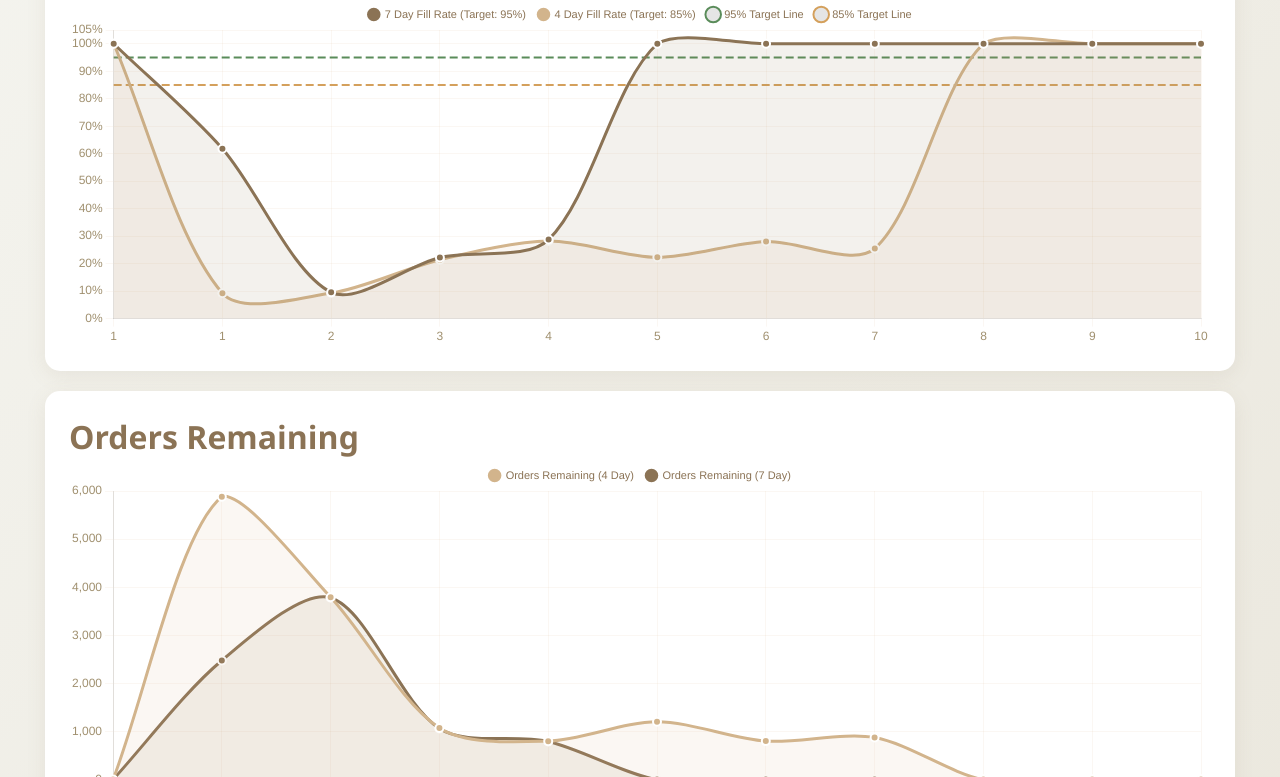
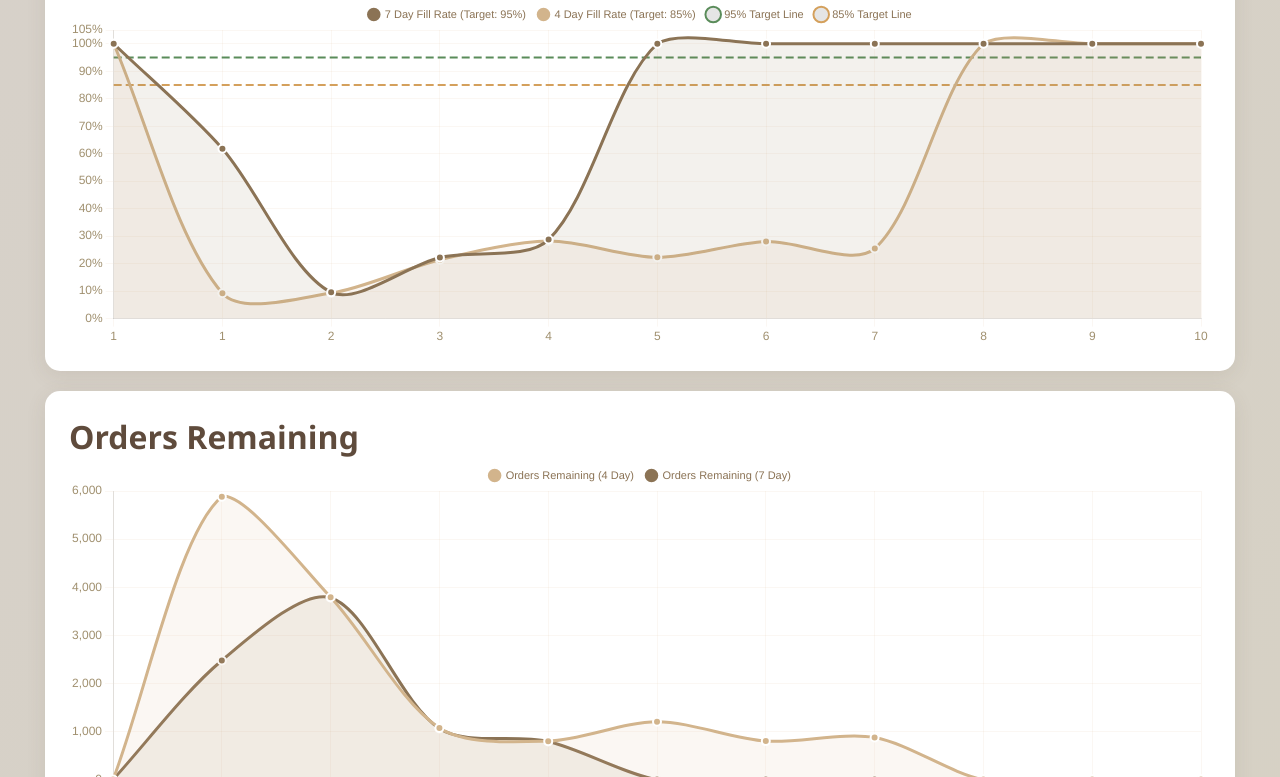
Before and after one commit to hhowell116/RCO-Metrics, a plain HTML site: page fulfillment.html in a window 1280 px wide. Shown: the part 387-1164 px from the top of the page. Drawn offline with nearby package versions, Linux system fonts and the light colour scheme.

Commit message:
Update main.css

```diff
--- a/main.css
+++ b/main.css
@@ -1,50 +1,67 @@
-
 /* RCO Metrics - Shared Styles & Unified Color Palette */
 
 /* ========================================
-   CSS VARIABLES - Tan Color Scheme
+   CSS VARIABLES - RCO Brand Color Scheme
    ======================================== */
 :root {
-  /* Primary Tan Colors */
-  --tan-light: #d2b48c;
-  --tan-medium: #c4a57b;
-  --tan-dark: #8b7355;
-  --tan-darker: #a0906f;
+  /* Core Brand Colors */
+  --tan-light: #BD9979;        /* Soft Camel - buttons, accents */
+  --tan-medium: #AB9071;       /* Warm Tan - secondary buttons */
+  --tan-dark: #5F4B3C;         /* Deep Brown - primary headings */
+  --tan-darker: #8D8173;       /* Muted Taupe - subheadings */
 
-  /* Background Gradients */
-  --bg-gradient-start: #f5f5f0;
-  --bg-gradient-end: #e8e4d9;
+  /* Background Neutrals */
+  --bg-gradient-start: #D7D1CA; /* Warm Light Beige */
+  --bg-gradient-end: #D6D1C3;   /* Soft Stone */
 
-  /* Card Backgrounds */
+  /* Card Backgrounds - Now with Clay Brown variation */
   --card-bg-start: #ffffff;
-  --card-bg-end: #faf8f5;
+  --card-bg-end: #D7D1CA;       /* Warm Light Beige for card gradient end */
+  --card-bg-alt: #E8DDD4;       /* Lighter Clay Brown for alternate cards */
 
-  /* Header Backgrounds */
+  /* Header Backgrounds - Using Blue-Gray for depth */
   --header-bg-start: #ffffff;
-  --header-bg-end: #f5f0e8;
+  --header-bg-end: #D6D1C3;     /* Soft Stone */
+  --header-dark: #393D46;       /* Blue-Gray for dark headers */
 
-  /* Medal Colors */
-  --gold: #ffd700;
-  --silver: #c0c0c0;
-  --bronze: #cd7f32;
+  /* Text Colors */
+  --text-primary: #5F4B3C;      /* Deep Brown for main text */
+  --text-secondary: #8D8173;    /* Muted Taupe for secondary text */
+  --text-dark: #25282A;         /* Charcoal for high contrast */
 
-  /* Status Colors */
-  --rate-excellent: #5a8c5a;
-  --rate-good: #7ca87c;
-  --rate-warning: #d4a05c;
-  --rate-poor: #c67b7b;
+  /* Supporting Earth Tones (INTEGRATED) */
+  --clay-brown: #B08979;        /* Clay Brown - warm alternative accent */
+  --olive-green: #4D4933;       /* Olive Green - nature/success states */
+  --blue-gray: #393D46;         /* Blue-Gray - cool alternative dark */
+  --plum-accent: #492426;       /* Deep Plum - rich accent, seasonal */
+  --light-gray: #AAA0A1;        /* Light Gray for subtle elements */
+
+  /* Border Colors (adjusted for new palette) */
+  --border-light: rgba(189, 153, 121, 0.15);  /* Based on Soft Camel */
+  --border-medium: rgba(189, 153, 121, 0.3);
+  --border-dark: rgba(77, 73, 51, 0.2);       /* Olive Green borders */
+
+  /* Medal/Ranking Colors (Using Supporting Tones) */
+  --gold: #BD9979;             /* Soft Camel */
+  --silver: #AAA0A1;           /* Light Gray */
+  --bronze: #B08979;           /* Clay Brown */
+
+  /* Status Colors (Enhanced with Supporting Tones) */
+  --rate-excellent: #4D4933;   /* Olive Green for excellent */
+  --rate-good: #5a8c5a;        /* Keep existing green */
+  --rate-warning: #B08979;     /* Clay Brown for warnings */
+  --rate-poor: #492426;        /* Deep Plum for poor */
 
   /* Neutral Colors */
-  --text-primary: #6b5d4f;
-  --text-secondary: #b8a68f;
-  --border-light: rgba(210, 180, 140, 0.15);
-  --border-medium: rgba(210, 180, 140, 0.3);
+  --border-light-alt: rgba(210, 180, 140, 0.15);
+  --border-medium-alt: rgba(210, 180, 140, 0.3);
 
-  /* Shadows */
-  --shadow-sm: 0 2px 10px rgba(139, 115, 85, 0.05);
-  --shadow-md: 0 5px 20px rgba(139, 115, 85, 0.1);
-  --shadow-lg: 0 10px 30px rgba(139, 115, 85, 0.15);
-  --shadow-xl: 0 15px 40px rgba(139, 115, 85, 0.2);
+  /* Shadows (adjusted to match new colors) */
+  --shadow-sm: 0 2px 10px rgba(95, 75, 60, 0.05);
+  --shadow-md: 0 5px 20px rgba(95, 75, 60, 0.1);
+  --shadow-lg: 0 10px 30px rgba(95, 75, 60, 0.15);
+  --shadow-xl: 0 15px 40px rgba(95, 75, 60, 0.2);
+  --shadow-olive: 0 5px 20px rgba(77, 73, 51, 0.15);  /* Olive shadow variant */
 }
 
 /* ========================================
@@ -167,12 +184,12 @@ p {
   font-weight: 600;
   cursor: pointer;
   transition: all 0.3s ease;
-  box-shadow: 0 4px 15px rgba(210, 180, 140, 0.3);
+  box-shadow: 0 4px 15px rgba(189, 153, 121, 0.3);
 }
 
 .btn-primary:hover {
   transform: translateY(-2px);
-  box-shadow: 0 6px 20px rgba(210, 180, 140, 0.4);
+  box-shadow: 0 6px 20px rgba(189, 153, 121, 0.4);
 }
 
 .btn-primary:active {
@@ -287,7 +304,7 @@ input:focus,
 select:focus {
   outline: none;
   border-color: var(--tan-medium);
-  box-shadow: 0 0 0 3px rgba(210, 180, 140, 0.2);
+  box-shadow: 0 0 0 3px rgba(189, 153, 121, 0.2);
 }
 
 input:hover,
@@ -335,7 +352,7 @@ tbody tr:hover {
   background: var(--card-bg-end);
 }
 
-/* Table Rate Classes */
+/* Table Rate Classes - Using Supporting Tones */
 .rate-excellent {
   color: var(--rate-excellent);
   font-weight: 600;
@@ -366,7 +383,7 @@ tbody tr:hover {
 }
 
 .spinner {
-  border: 4px solid rgba(210, 180, 140, 0.3);
+  border: 4px solid rgba(189, 153, 121, 0.3);
   border-top: 4px solid var(--tan-light);
   border-radius: 50%;
   width: 50px;
```
